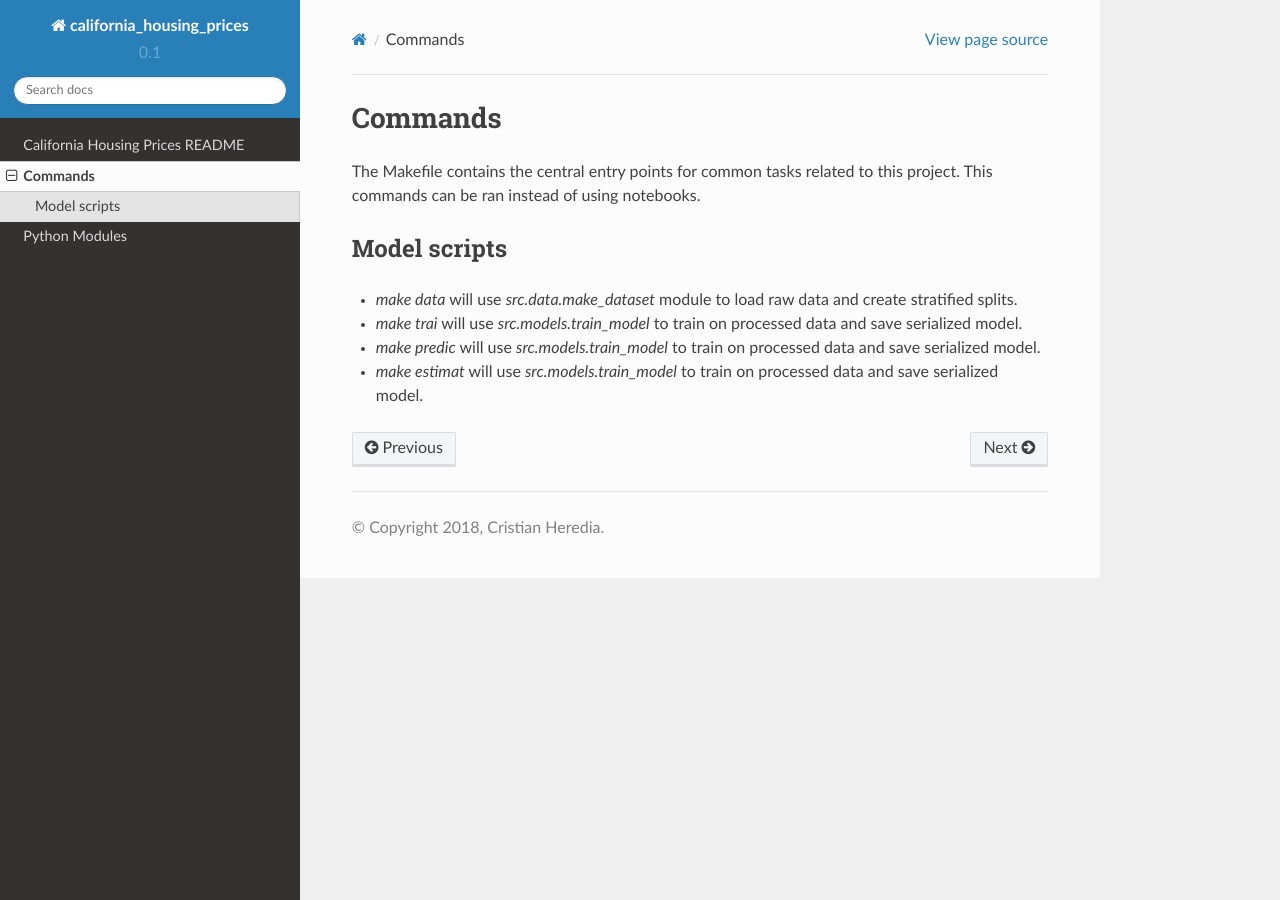
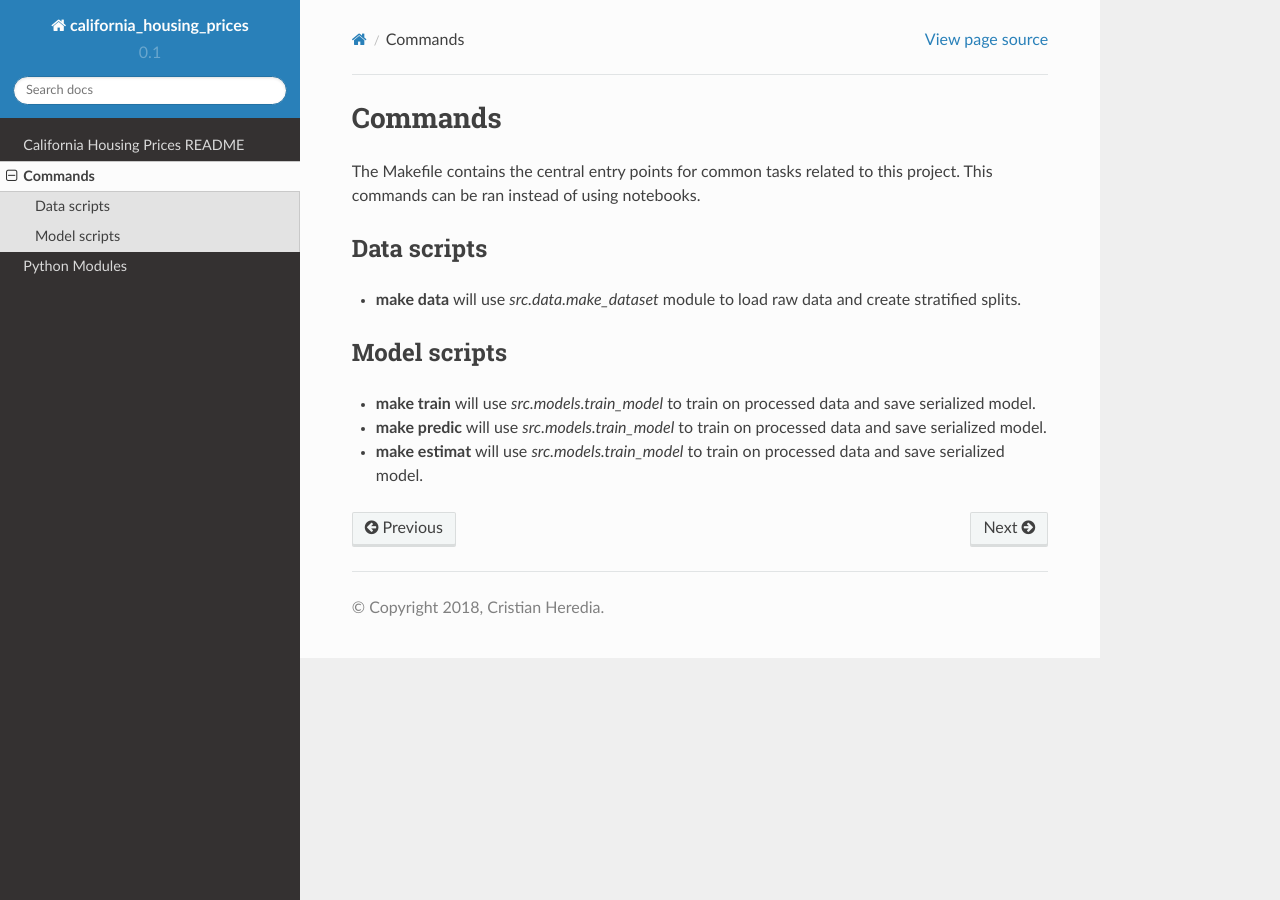
Before and after one commit to caheredia/california_housing_prices, a Sphinx documentation site: the page built from docs/commands.rst, in a window 1280 px wide. Built offline with Sphinx 7.4.7 and the Read the Docs theme 2.0.0, drawn with Linux system fonts in a browser that asks for light colours; pages that are not in the unit, such as notebooks, are missing from menus.

Commit message:
update commands

```diff
--- a/docs/commands.rst
+++ b/docs/commands.rst
@@ -4,10 +4,14 @@ Commands
 The Makefile contains the central entry points for common tasks related to this project.
 This commands can be ran instead of using notebooks.
 
+Data scripts
+^^^^^^^^^^^^^^^^^^
+
+* **make data** will use `src.data.make_dataset` module to load raw data and create stratified splits.
+
+
 Model scripts
 ^^^^^^^^^^^^^^^^^^
-
-* *make data* will use `src.data.make_dataset` module to load raw data and create stratified splits.
-* *make trai* will use `src.models.train_model` to train on processed data and save serialized model.
-* *make predic* will use `src.models.train_model` to train on processed data and save serialized model.
-* *make estimat* will use `src.models.train_model` to train on processed data and save serialized model.
+* **make train** will use `src.models.train_model` to train on processed data and save serialized model.
+* **make predic** will use `src.models.train_model` to train on processed data and save serialized model.
+* **make estimat** will use `src.models.train_model` to train on processed data and save serialized model.
--- a/docs/index.rst
+++ b/docs/index.rst
@@ -6,7 +6,7 @@
 california_housing_prices documentation!
 ==============================================
 
-This report analyzes the Random Forrest regression model for California housing prices.
+This report analyzes the Random Forrest regression model for California housing prices. (A work in progress)
 
 **Summary**
 
```
